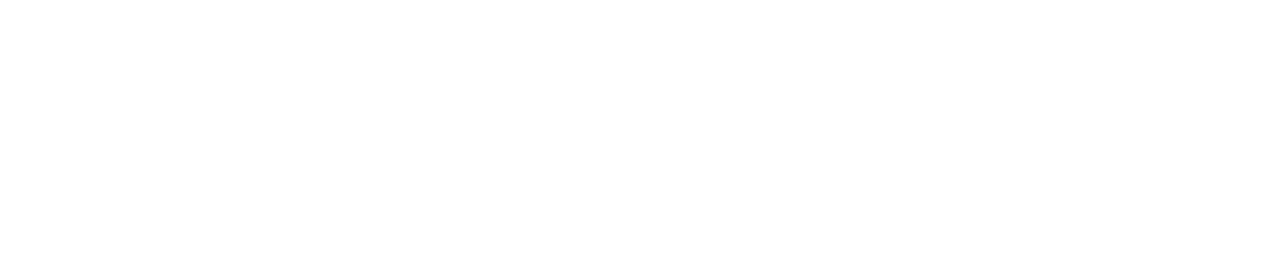
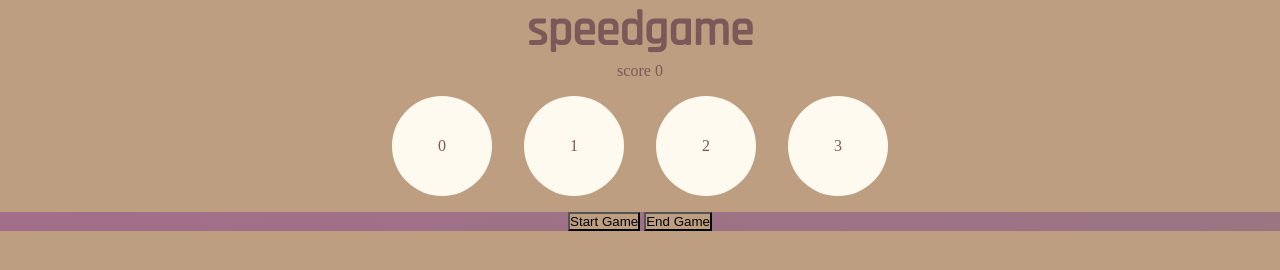
Before and after one commit to Iman-Haji/speedGame_bookCatch, a plain HTML site: page index.html in a window 1280 px wide. Drawn offline with Linux system fonts and the light colour scheme.

Commit message:
first commit

```diff
--- a/index.html
+++ b/index.html
@@ -5,6 +5,36 @@
     <meta http-equiv="X-UA-Compatible" content="IE=edge" />
     <meta name="viewport" content="width=device-width, initial-scale=1.0" />
     <title>Document</title>
+    <link rel="preconnect" href="https://fonts.googleapis.com">
+<link rel="preconnect" href="https://fonts.gstatic.com" crossorigin>
+<link href="https://fonts.googleapis.com/css2?family=Rajdhani:wght@500&display=swap" rel="stylesheet">
+    <link rel="stylesheet" href="style.css">
   </head>
-  <body></body>
+  <body>
+    <!-- <h2>˗ˏˋ BOOK CATCH ´ˎ˗</h2>
+    <div class="books">
+      <div class="book">
+        <img
+          src="https://i.pinimg.com/564x/fa/28/c4/fa28c41eafadc35e3bf7e82dba4c9549.jpg"
+          alt="sky"
+        />
+      </div>
+    </div>-->
+
+    <h1>speedgame</h1>
+    <p>score <span class="score"></span>0</p>
+
+<!--div for all circles-->
+<div class="circles">
+  <div class="circle">0</div>
+  <div class="circle">1</div>
+  <div class="circle">2</div>
+  <div class="circle">3</div>
+</div>
+<button id="startButton">Start Game</button>
+<button id="endButton">End Game</button>
+
+
+    <script src="index.js"></script>
+  </body>
 </html>
--- a/index.js
+++ b/index.js
@@ -0,0 +1,3 @@
+//game started
+//game ended
+log('game started');
--- a/style.css
+++ b/style.css
@@ -0,0 +1,39 @@
+* {
+  margin: 0;
+  padding: 0;
+  box-sizing: border-box;
+  background-color: rgb(189, 158, 128);
+
+}
+
+body {
+  background-image: linear-gradient(to left top, #4375, #8397);
+  background-attachment: fixed;
+  color: rgb(123, 89, 89);
+  text-align: center;
+}
+
+h1 {
+  font-family: 'Rajdhani', sans-serif;
+  font-size: 3rem;
+}
+
+/*inline box/display flex*/
+.circles {
+  display: flex;
+  flex-wrap: wrap;
+  justify-content: center;
+}
+
+/*clickback dont use it
+border radius means youre gonna make it as rounded as possible*/
+.circle {
+  width: 100px;
+  height: 100px;
+  background-color: rgb(255, 250, 240);
+  border-radius: 50%;
+  display: flex;
+  align-items: center;
+  justify-content: center;
+  margin: 1rem;
+}
```
